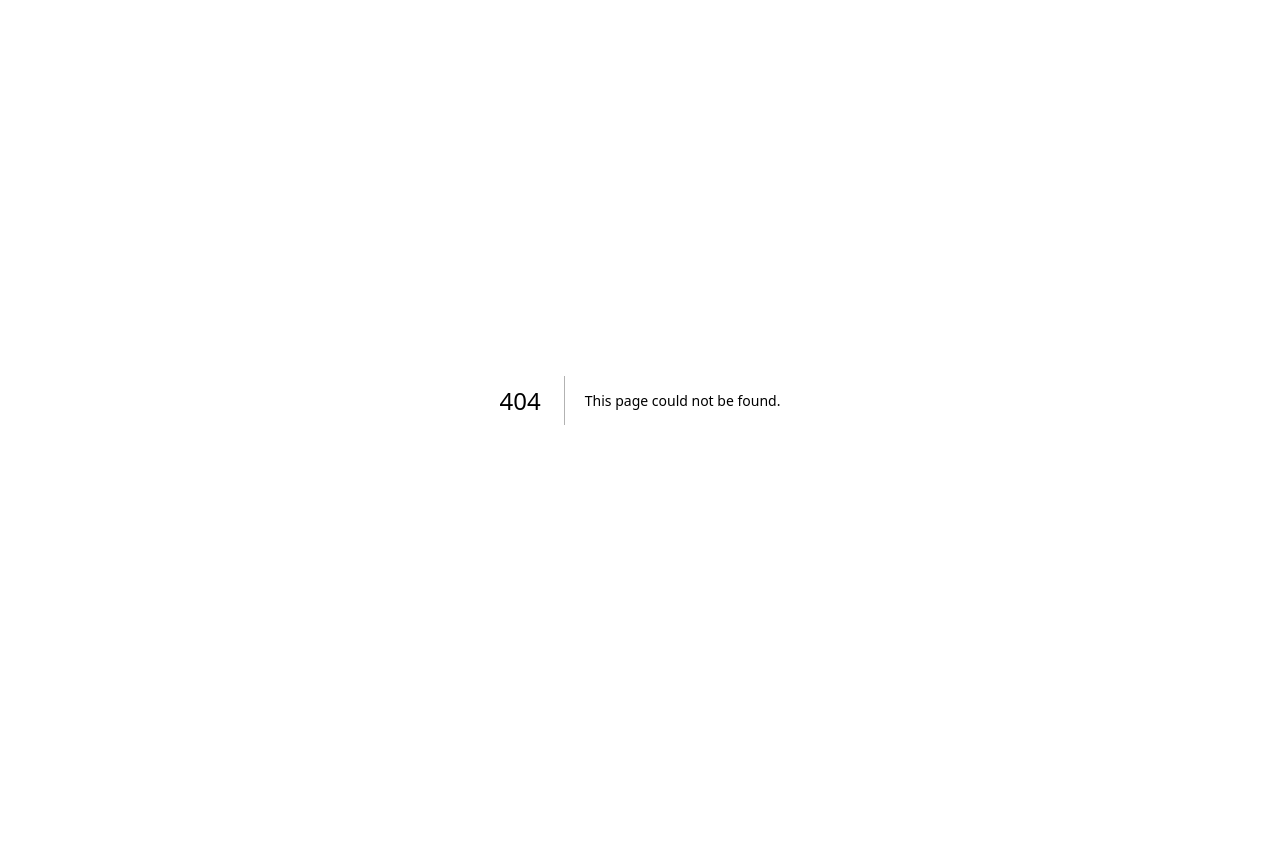
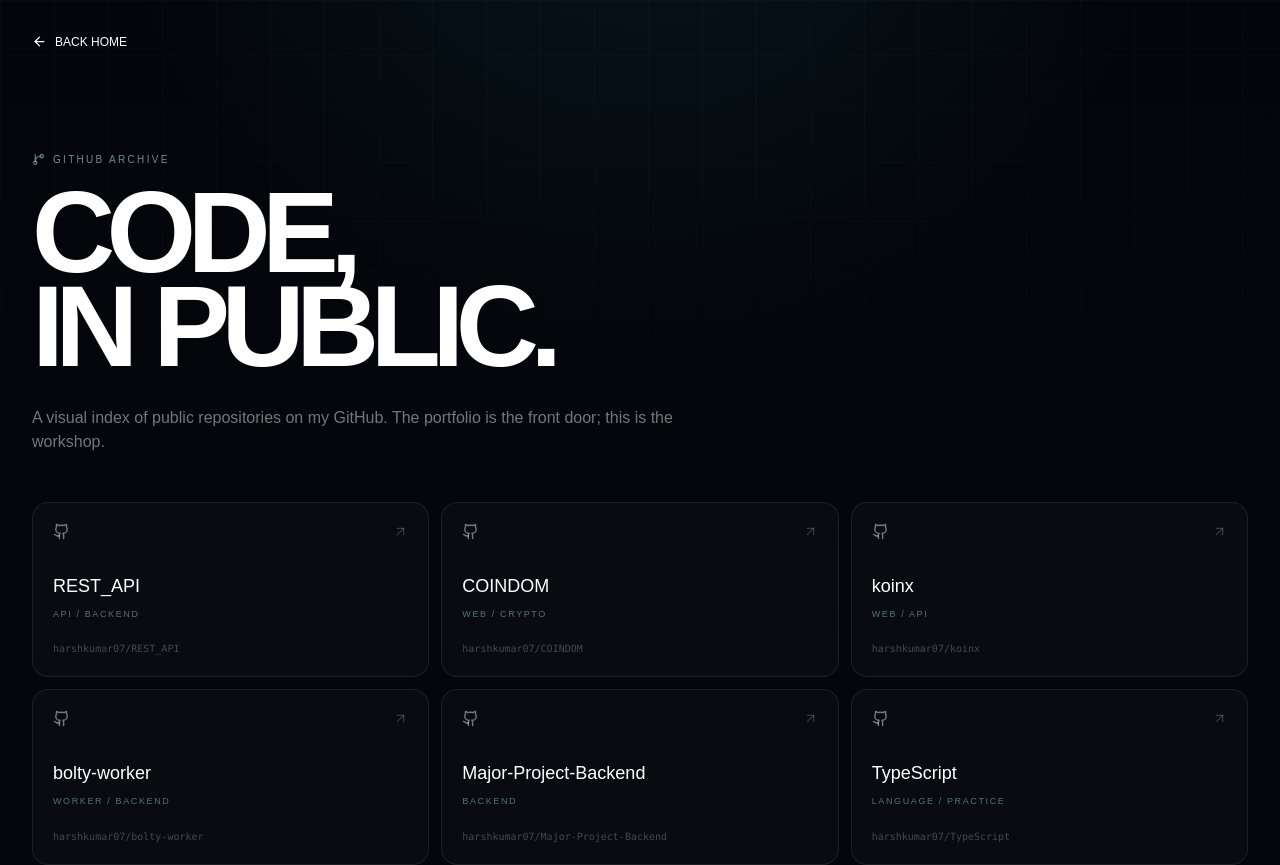
Before and after one commit to harshkumar07/Port2, a Next.js app: page /archive in a window 1280 px wide. Before the commit this address had no page. Shown: the top 865 px of the page. Before the commit the page ends 800 px from the top, so only its background shows below. Built offline with nearby package versions, Linux system fonts and the light colour scheme.

Commit message:
Add GitHub project archive page

```diff
--- /dev/null
+++ b/app/archive/page.tsx
@@ -0,0 +1,9 @@
+'use client';
+
+import { motion } from 'framer-motion';
+import { ArrowLeft, ArrowUpRight, Github, GitBranch } from 'lucide-react';
+
+const repos=[
+['REST_API','API / BACKEND','harshkumar07/REST_API'],['COINDOM','WEB / CRYPTO','harshkumar07/COINDOM'],['koinx','WEB / API','harshkumar07/koinx'],['bolty-worker','WORKER / BACKEND','harshkumar07/bolty-worker'],['Major-Project-Backend','BACKEND','harshkumar07/Major-Project-Backend'],['TypeScript','LANGUAGE / PRACTICE','harshkumar07/TypeScript'],['Paytm','WEB / PROJECT','harshkumar07/Paytm'],['VideoCallReactApp','REAL-TIME / REACT','harshkumar07/VideoCallReactApp'],['Weather','WEB / API','harshkumar07/Weather'],['CharDham-of-India','WEB / PROJECT','harshkumar07/CharDham-of-India'],['chrome_extension','BROWSER / EXTENSION','harshkumar07/chrome_extension'],['harshkumar07','PROFILE','harshkumar07/harshkumar07']
+];
+export default function Archive(){return <main className="site-shell min-h-screen text-white"><div className="mx-auto max-w-7xl px-5 py-8 md:px-8"><a href="/" className="inline-flex items-center gap-2 text-xs text-white/45 hover:text-white"><ArrowLeft size={15}/> BACK HOME</a><div className="pt-24 pb-12"><div className="eyebrow-small"><GitBranch size={13}/> GITHUB ARCHIVE</div><h1 className="mt-4 text-[clamp(3.5rem,9vw,8rem)] font-semibold leading-[.82] tracking-[-.075em]">CODE,<br/><span className="gradient-text">IN PUBLIC.</span></h1><p className="mt-8 max-w-2xl text-white/45">A visual index of public repositories on my GitHub. The portfolio is the front door; this is the workshop.</p></div><div className="grid gap-3 sm:grid-cols-2 lg:grid-cols-3">{repos.map(([name,type,path],i)=><motion.a key={name} href={`https://github.com/${path}`} target="_blank" rel="noreferrer" initial={{opacity:0,y:18}} animate={{opacity:1,y:0}} transition={{delay:i*.035}} whileHover={{y:-5}} className="rounded-2xl border border-white/8 bg-white/[.025] p-5 transition hover:border-cyan-200/20 hover:bg-cyan-300/[.025]"><div className="flex items-center justify-between"><Github size={17} className="text-white/45"/><ArrowUpRight size={15} className="text-white/20"/></div><h2 className="mt-8 text-lg font-medium">{name}</h2><p className="mt-2 text-[9px] tracking-[.18em] text-cyan-200/45">{type}</p><p className="mt-5 truncate font-mono text-[10px] text-white/25">{path}</p></motion.a>)}</div></div></main>}
```
